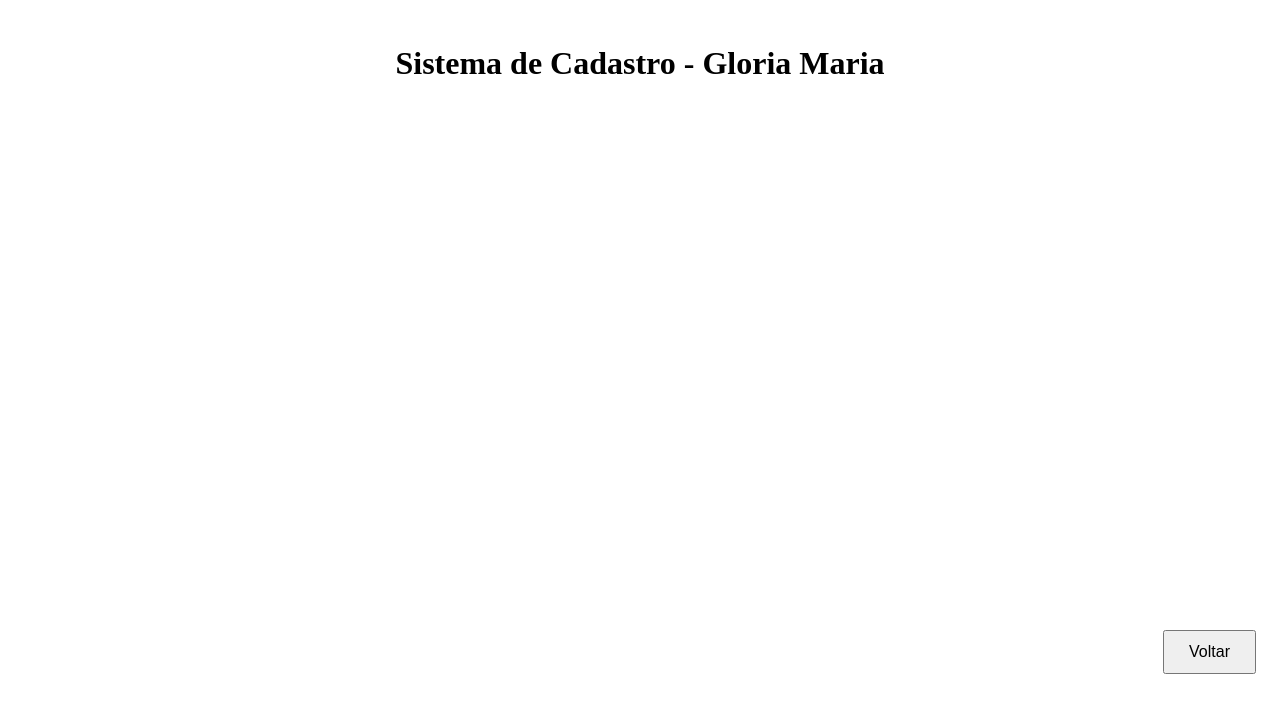
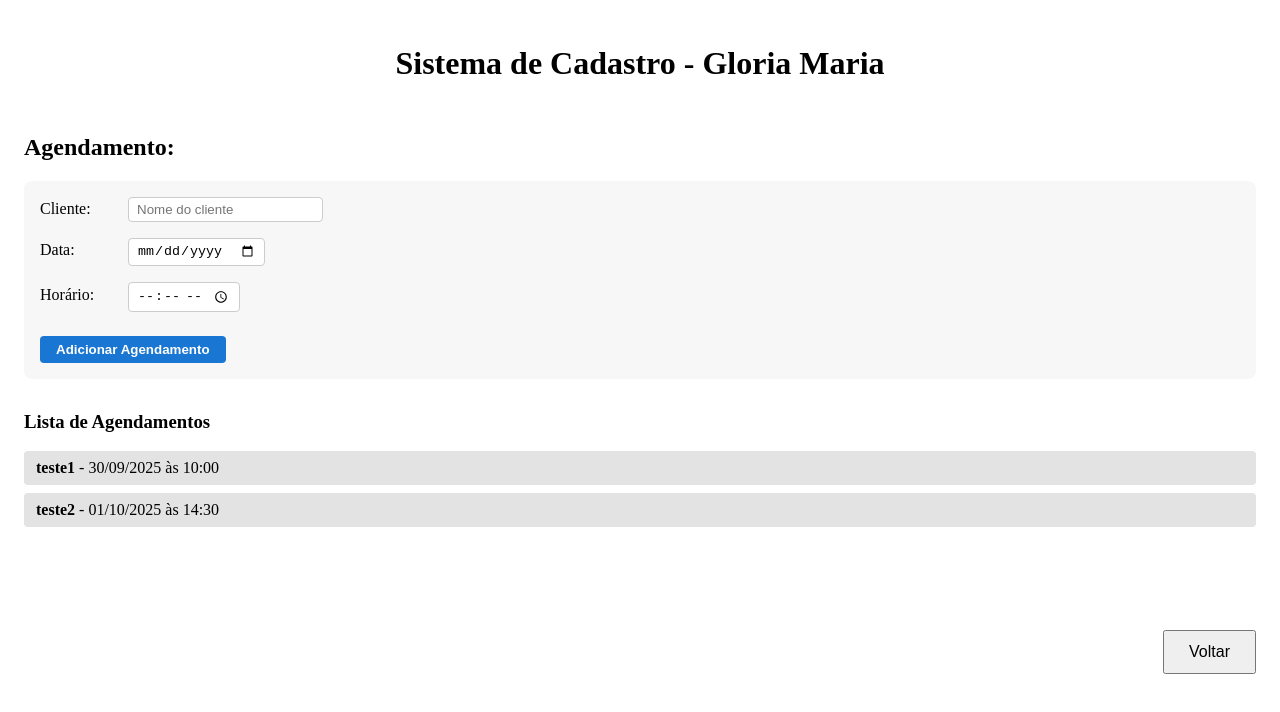
Before and after one commit to fundaoimd/projeto_es_frontend, a Vue app: page / in a window 1280 px wide. Both pictures are taken after a click on the button "Ir para Agendamento". Shown: the top 712 px of the page. Built offline with nearby package versions, Linux system fonts and the light colour scheme.

Commit message:
feat: Desenvolvendo o CRUD do agendamento #9
CRUD parcialmente desenvolvido para Base

```diff
--- a/src/components/Agendamento.vue
+++ b/src/components/Agendamento.vue
@@ -1,11 +1,93 @@
 <script setup lang="ts">
+import { ref } from 'vue';
 
+interface Agendamento {
+  id: number;
+  cliente: string;
+  data: string;
+  horario: string;
+}
+
+const agendamentos = ref<Agendamento[]>([
+  { id: 1, cliente: 'teste1', data: '2025-09-30', horario: '10:00' },
+  { id: 2, cliente: 'teste2', data: '2025-10-01', horario: '14:30' },
+]);
+
+const novoAgendamento = ref<Agendamento>({ id: 0, cliente: '', data: '', horario: '' });
+
+function adicionarAgendamento() {
+  if (novoAgendamento.value.cliente && novoAgendamento.value.data && novoAgendamento.value.horario) {
+    agendamentos.value.push({
+      ...novoAgendamento.value,
+      id: agendamentos.value.length + 1
+    });
+    novoAgendamento.value = { id: 0, cliente: '', data: '', horario: '' };
+  }
+}
+function formatarDataBR(dataISO: string): string {
+  if (!dataISO) return '';
+  const [ano, mes, dia] = dataISO.split('-');
+  return `${dia}/${mes}/${ano}`;
+}
 </script>
 
 <template>
-  <!-- Conteúdo em branco -->
+  <div>
+    <h2>Agendamento:</h2>
+    <form @submit.prevent="adicionarAgendamento" style="margin-bottom: 2rem; background: #f7f7f7; padding: 1rem; border-radius: 8px;">
+      <div style="margin-bottom: 1rem;">
+        <label>Cliente:</label>
+        <input v-model="novoAgendamento.cliente" type="text" placeholder="Nome do cliente" required />
+      </div>
+      <div style="margin-bottom: 1rem;">
+        <label>Data:</label>
+        <input v-model="novoAgendamento.data" type="date" required />
+      </div>
+      <div style="margin-bottom: 1rem;">
+        <label>Horário:</label>
+        <input v-model="novoAgendamento.horario" type="time" required />
+      </div>
+      <button type="submit">Adicionar Agendamento</button>
+    </form>
+
+    <h3>Lista de Agendamentos</h3>
+    <ul>
+      <li v-for="ag in agendamentos" :key="ag.id">
+        <strong>{{ ag.cliente }}</strong> - {{ formatarDataBR(ag.data) }} às {{ ag.horario }}
+      </li>
+    </ul>
+  </div>
 </template>
 
 <style scoped>
-
+form label {
+  display: inline-block;
+  width: 80px;
+}
+form input {
+  margin-left: 8px;
+  padding: 4px 8px;
+  border-radius: 4px;
+  border: 1px solid #ccc;
+}
+form button {
+  margin-top: 8px;
+  padding: 6px 16px;
+  border-radius: 4px;
+  border: none;
+  background: #1976d2;
+  color: #fff;
+  font-weight: bold;
+  cursor: pointer;
+}
+ul {
+  list-style: none;
+  padding: 0;
+}
+li {
+  background: #e3e3e3;
+  margin-bottom: 8px;
+  padding: 8px 12px;
+  border-radius: 4px;
+}
 </style>
```
